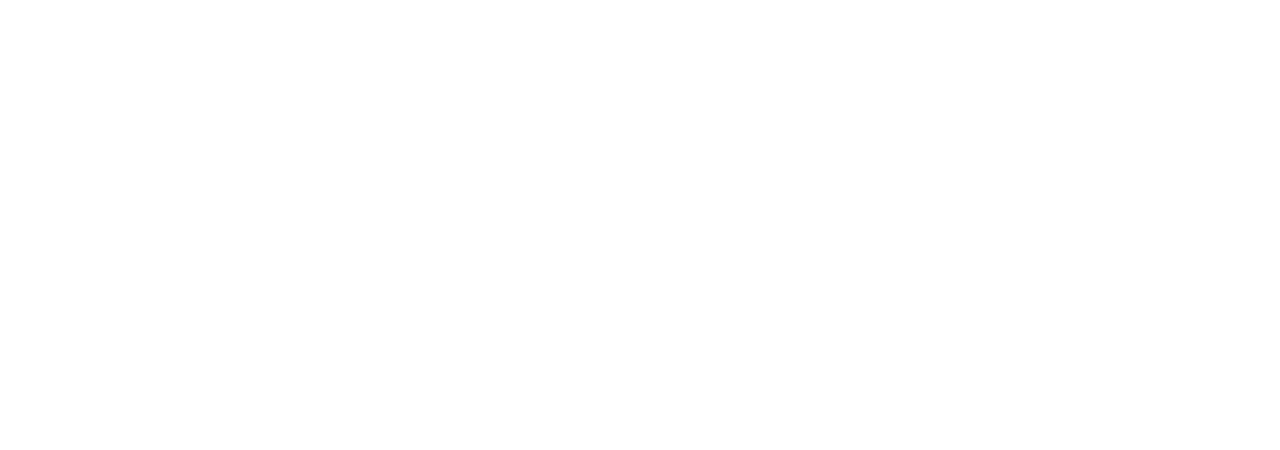
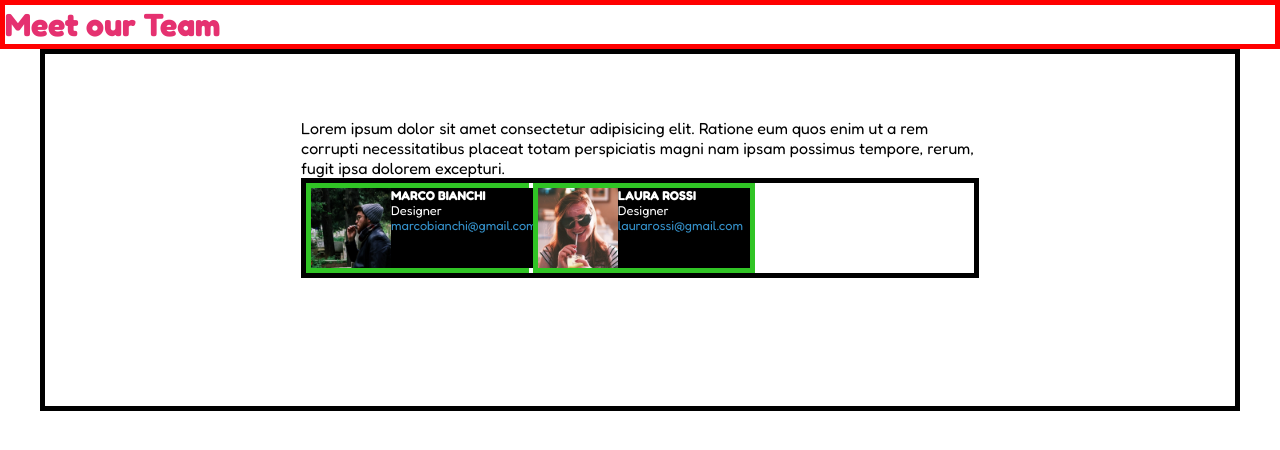
Before and after one commit to giuliamari04/html-css-float-cards, a plain HTML site: page index.html in a window 1280 px wide. Drawn offline with Linux system fonts and the light colour scheme.

Commit message:
prova 1 elementi

```diff
--- a/css/style.css
+++ b/css/style.css
@@ -0,0 +1,64 @@
+*{
+    margin: 0;
+    padding: 0;
+    box-sizing: border-box;
+}
+header{
+    color: rgb(229, 49, 112);
+    font-family: 'Fredoka', sans-serif;
+    border: 5px solid red;
+}
+
+main {
+     font-family: 'Fredoka', sans-serif;
+     padding:5% 20% 10% 20% ;
+     width: 1200px;
+     margin: 0 auto;
+}
+
+img{
+    width: 80px;
+}
+article{
+    width: calc(100% / 3);
+    display: inline-block;
+    display: inline-flex;
+}
+.debug{
+    border: 5px solid rgb(48, 196, 37)
+}
+.clearfix::after{
+    content: "";
+    display: table;
+    clear: both;
+}
+.wrapper{
+    max-width: 1200px;
+    margin: 0 auto;
+    border: 5px solid black;
+}
+
+.pull-left{
+    float: left;
+    margin-right: 5px;
+}
+
+.pull-right{
+    float: right;
+    margin-left: 5px;
+}
+.box-neri{
+    color:white;
+    background-color: black;
+    font-size: 0.8em;
+    display: inline-block;
+    width:100%;
+
+}
+
+.mail{
+    color: rgb(53, 146, 203);
+}
+.inlinea{
+    display: inline-block;
+}
--- a/index.html
+++ b/index.html
@@ -3,24 +3,39 @@
 <head>
     <meta charset="UTF-8">
     <meta name="viewport" content="width=device-width, initial-scale=1.0">
+    <link rel="stylesheet" href="css/style.css">
+    <link rel="preconnect" href="https://fonts.googleapis.com">
+    <link rel="preconnect" href="https://fonts.gstatic.com" crossorigin>
+    <link href="https://fonts.googleapis.com/css2?family=Fredoka:wght@300;400;500;600;700&display=swap" rel="stylesheet">
     <title>Meet Our Team</title>
 </head>
 <body>
     <div>
         <header>
+            <h1>Meet our Team</h1>
+        </header>
+        <main class="wrapper">
+            <p>Lorem ipsum dolor sit amet consectetur adipisicing elit. Ratione eum quos enim ut a rem corrupti necessitatibus placeat totam perspiciatis magni nam ipsam possimus tempore, rerum, fugit ipsa dolorem excepturi.</p>
+            <section class="wrapper clearfix">
+                <article class="clearfix debug">
+                    <img src="img/male1.png" alt="foto marco bianchi">
+                    <div class="box-neri">
+                        <p><strong>MARCO BIANCHI</strong></p>
+                        <p>Designer<p>
+                        <p class="mail">marcobianchi@gmail.com</p>
+                    </div>
+                </article>
 
-        </header>
-        <main>
-            <p></p>
+                <article class="clearfix debug">
+                    <img src="img/female1.png" alt="foto marco bianchi">
+                    <div class="box-neri">
+                        <p><strong>LAURA ROSSI</strong></p>
+                        <p>Designer</p>
+                        <p class="mail">laurarossi@gmail.com</p>
+                    </div>
+                </article>
+            </section>
 
-            <article>
-                <img src="" alt="">
-                <div>
-                    <h2></h2>
-                    <h3></h3>
-                    <p></p>
-                </div>
-            </article>
 
         <!-- da ripetere per 5 volte -->
         </main>
```
